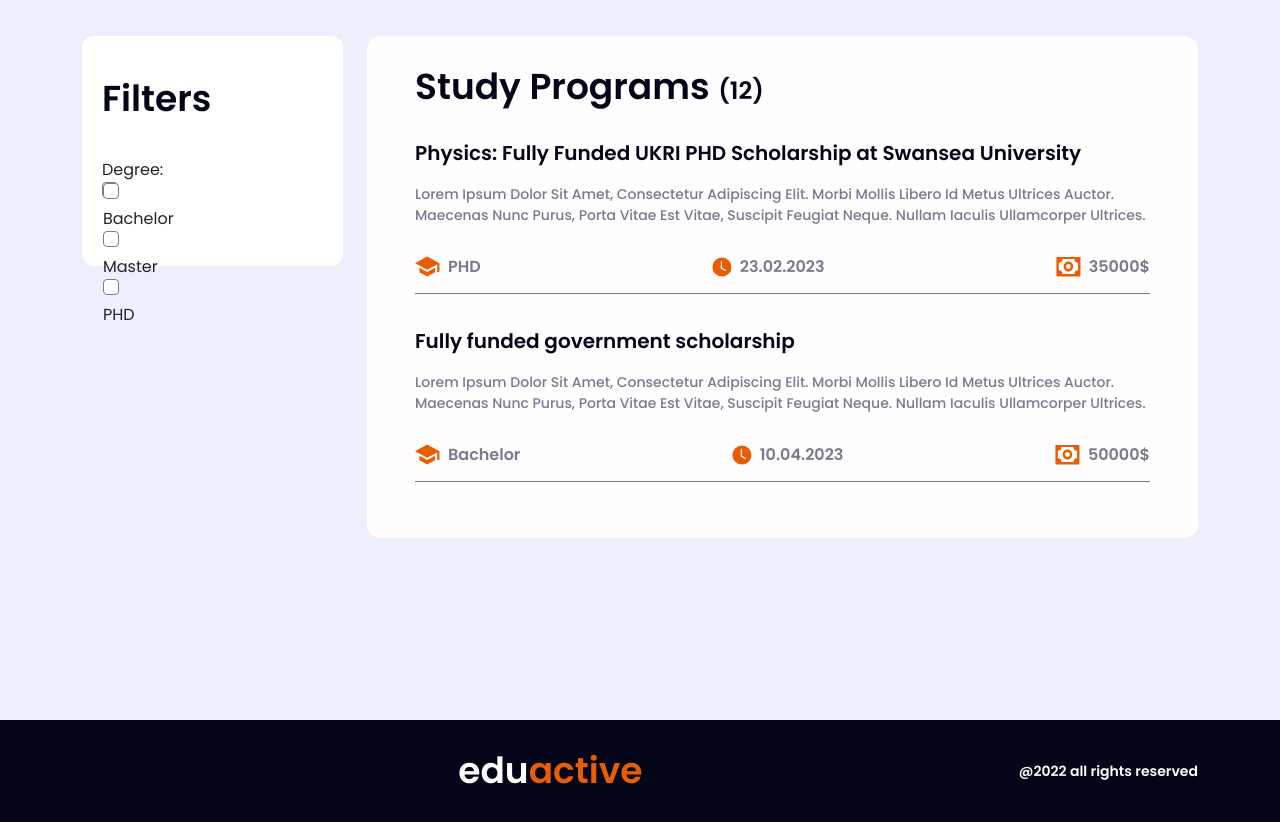
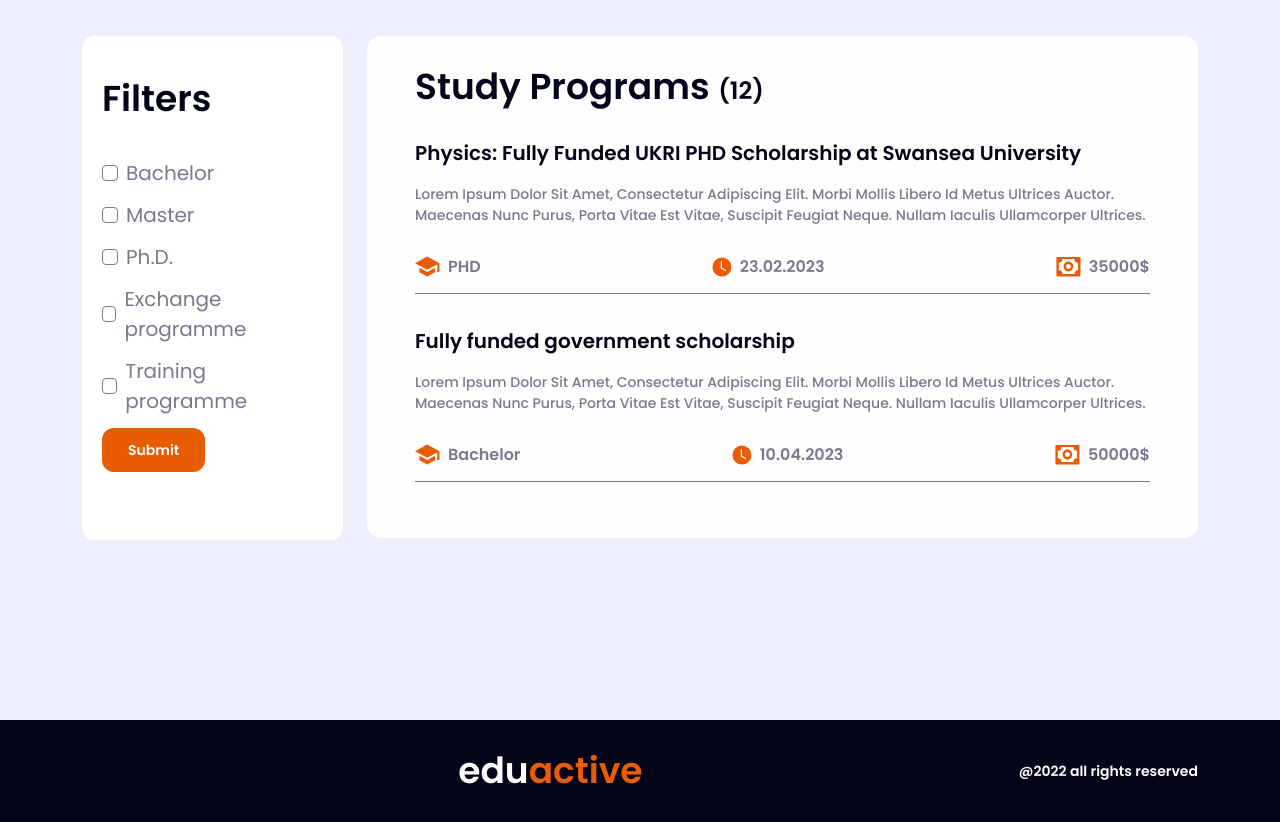
Before and after one commit to muradmuzaffar/eduactive, a Django app: page /pages/scholarships in a window 1280 px wide. Shown: the part 86-908 px from the top of the page. Run offline with Django 4.2, Linux system fonts and the light colour scheme; data comes from the database, SQL or seed files in the repository; some libraries are stand-ins or nearby versions.

Commit message:
filter form style added

```diff
--- a/pages/filters.py
+++ b/pages/filters.py
@@ -1,7 +1,7 @@
 import django_filters
 from django import forms
 
-from .models import University,Scholarship
+from .models import University,Scholarship, DEGREE_CHOICES
 
 
 class ListingFiLters(django_filters.FilterSet):
@@ -11,24 +11,24 @@ class ListingFiLters(django_filters.FilterSet):
             'fee_waiver': ['exact'],
             'region':  ['exact'],
             'degree':  ['exact'],
-
         }
 
 
 
-DEGREE_CHOICES = [
-    ("Bachelor", ("Bachelor")),
-    ("Master", ("Master")),
-    ("PHD", ("PHD")),
+# DEGREE_CHOICES = [
+#     ("Bachelor", ("Bachelor")),
+#     ("Master", ("Master")),
+#     ("PHD", ("PHD")),
 
-]
+# ]
+
+
 class ListingFiLtersScholarship(django_filters.FilterSet):
-    degree = django_filters.MultipleChoiceFilter(choices = DEGREE_CHOICES,
-    widget = forms.CheckboxSelectMultiple({'class':'form-check-input'}))
+    degree = django_filters.MultipleChoiceFilter(
+    choices = DEGREE_CHOICES,
+    widget = forms.CheckboxSelectMultiple(attrs={'class':'form-check-input', 'id':'degree'} ,))
 
 
     class Meta:
         model = Scholarship
-        fields = {
-
-        }
+        fields = ['degree']
--- a/templates/index.html
+++ b/templates/index.html
@@ -120,7 +120,7 @@
               <a
                 class="search-programs"
                 title="Scholarships"
-                href="scholarships.html"
+                href="{% url 'scholarships' %}"
                 >Search Programs
                 <img
                   src="{% static 'assets/css/icons/others/select-arrow.svg' %}"
--- a/templates/scholarships.html
+++ b/templates/scholarships.html
@@ -21,9 +21,15 @@
                   {% comment %} <span class="filter-title">Degree</span> {% endcomment %}
                   <form method='GET'>
                     {% csrf_token %}
+                    {% for degree in filter_scholarship.form.degree %}
+                    <div class="form-check d-flex align-items-center">
+                        {{degree.tag}}
+                        <label class="form-check-label" for="{{degree.id_for_label}}">{{degree.choice_label}}
+                        </label>
+                    </div>
+                     {% endfor %}
 
-                    {{filter_scholarship.form}}
-                    {% comment %} <button class="cs-btn login-link" type='submit'>Submit</button> {% endcomment %}
+                    <button class="cs-btn login-link" type='submit'>Submit</button>
 
                   </form>
 
```
